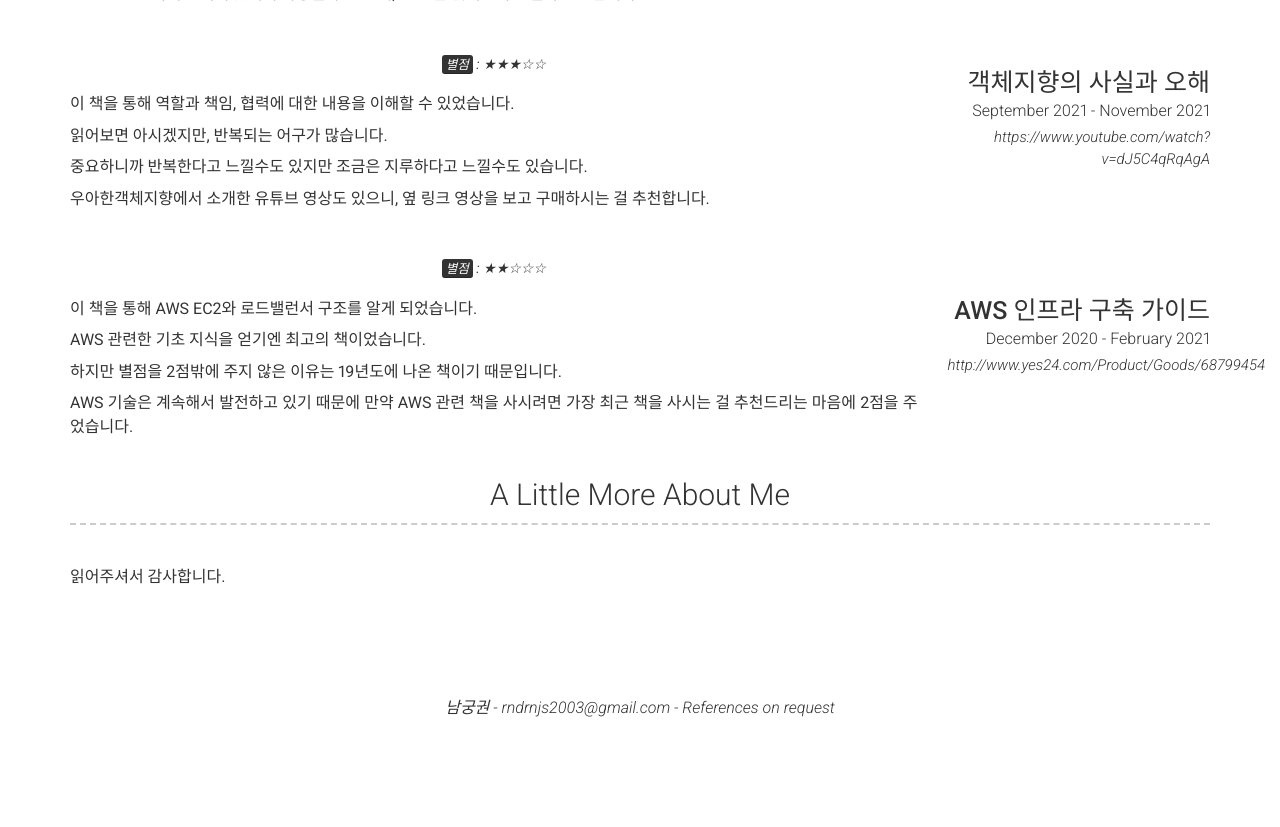
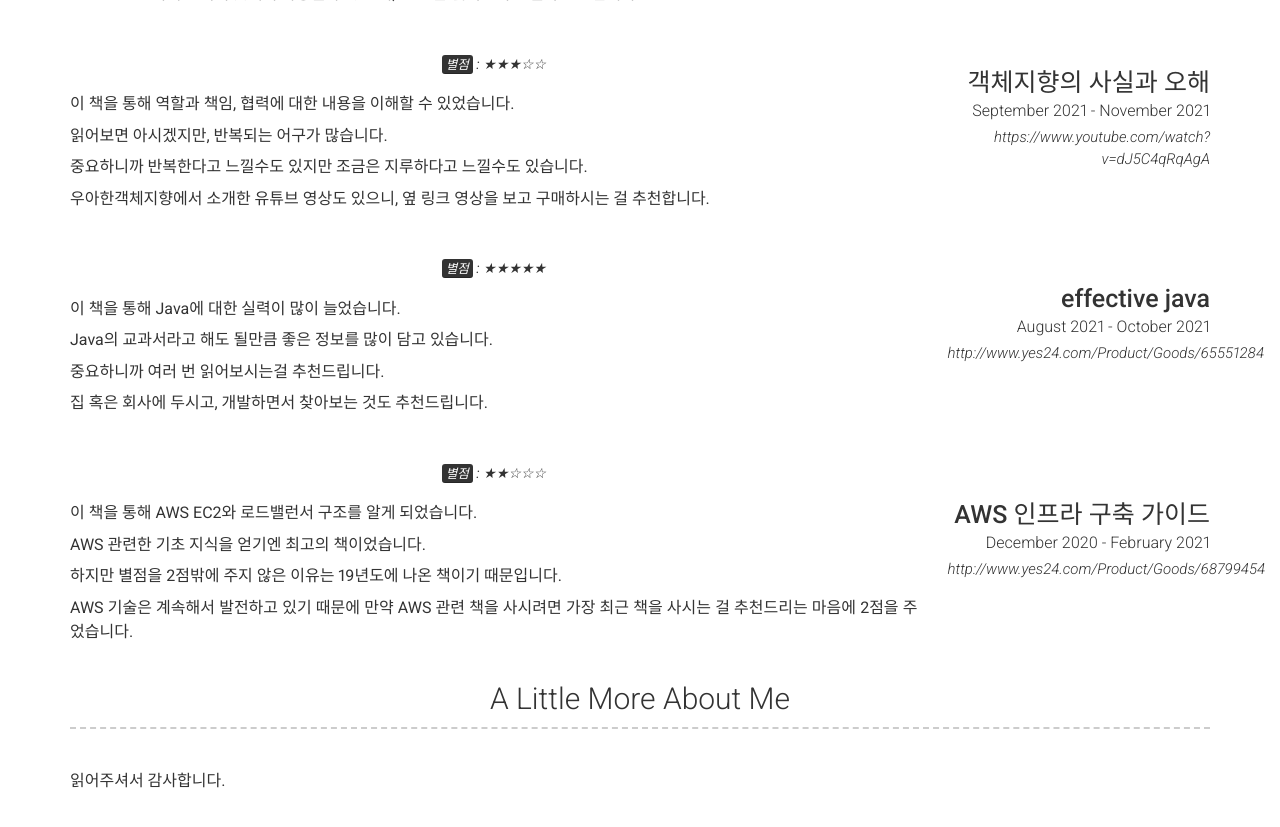
Before and after one commit to kkoon9/kkoon9.github.io, a Jekyll site: the page built from index.md, in a window 1280 px wide and 900 px high, scrolled down 1680 px. Shown: the top 827 px of the window. Built offline with Jekyll 4.4.1, drawn with Linux system fonts in a browser that asks for light colours; nearby versions of some CDN libraries; before the commit the page ends 2408 px from its top, so only the background shows below that.

Commit message:
feat: 이펙티브 자바 추가
Signed-off-by: eric <rndrnjs2003@gmail.com>

```diff
--- a/_config.yml
+++ b/_config.yml
@@ -133,6 +133,20 @@ content:
 
           우아한객체지향에서 소개한 유튜브 영상도 있으니, 옆 링크 영상을 보고 구매하시는 걸 추천합니다.
       - layout: right
+        title: effective java
+        caption: August 2021 - October 2021
+        link: http://www.yes24.com/Product/Goods/65551284
+        quote: >
+          <mark>별점</mark> : ★★★★★
+        description: |
+          이 책을 통해 Java에 대한 실력이 많이 늘었습니다.
+
+          Java의 교과서라고 해도 될만큼 좋은 정보를 많이 담고 있습니다.
+
+          중요하니까 여러 번 읽어보시는걸 추천드립니다.
+
+          집 혹은 회사에 두시고, 개발하면서 찾아보는 것도 추천드립니다.
+      - layout: right
         title: AWS 인프라 구축 가이드
         caption: December 2020 - February 2021
         link: http://www.yes24.com/Product/Goods/68799454
```
